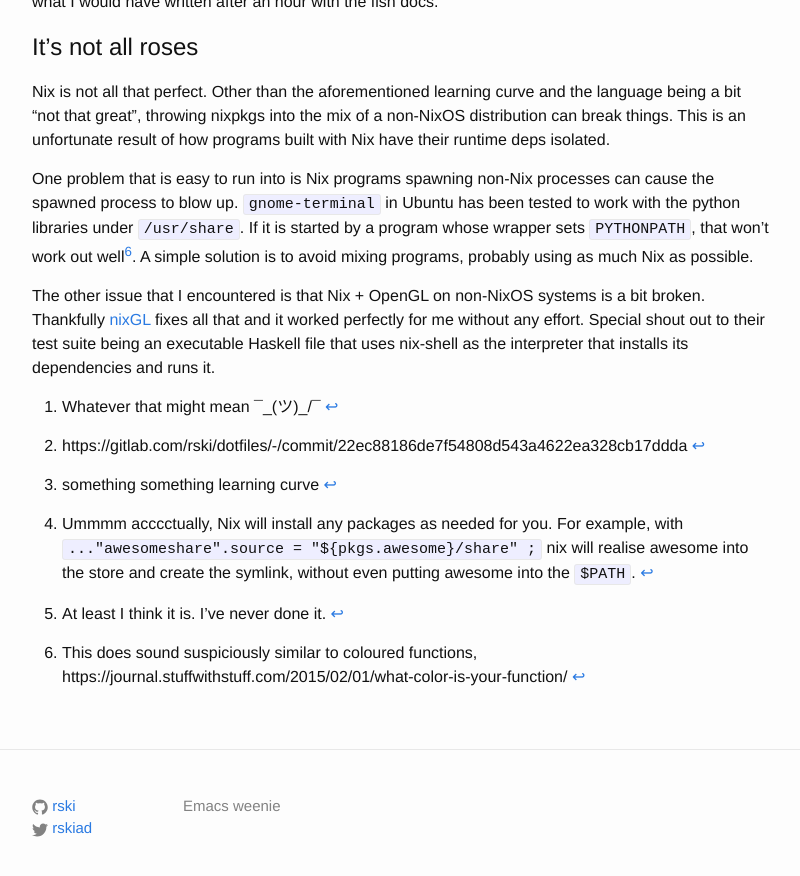
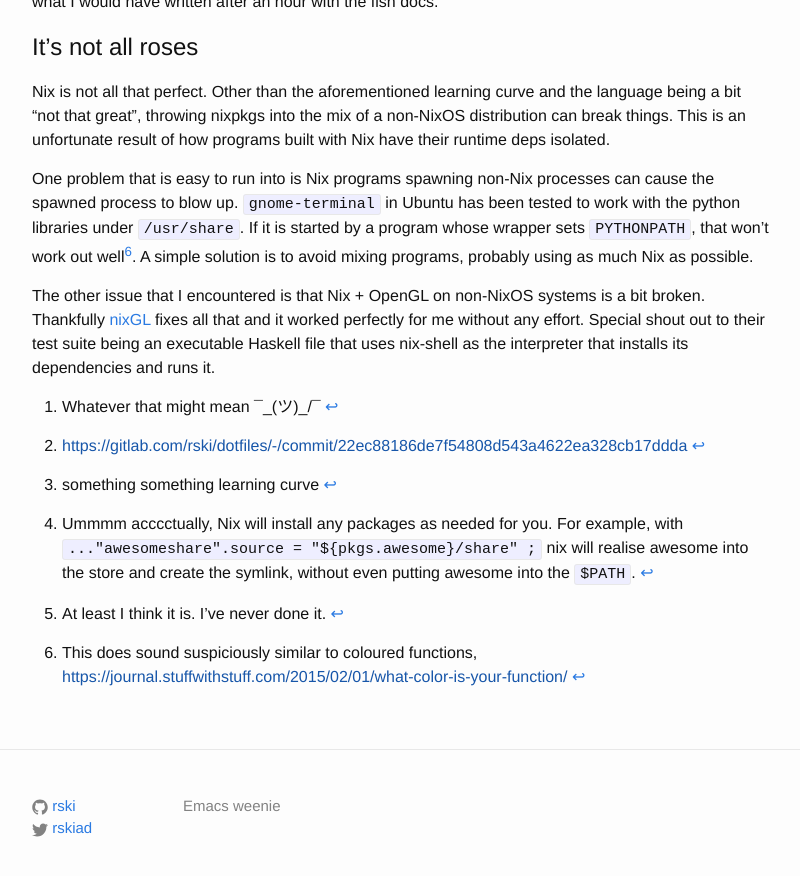
Before and after one commit to rski/rski.github.io, a Jekyll site: the page built from _posts/2021-12-24-nix-swiss-army-knife.md, in a window 1280 px wide and 900 px high, scrolled down 2282 px. Shown: the top 876 px of the window, without its empty margins (238-1038 px from the left). Built offline with Jekyll 4.4.1, drawn with Linux system fonts in a browser that asks for light colours; our own code applies the rules of GitHub Pages for plain Markdown files.

Commit message:
fix links, I hope

```diff
--- a/_posts/2021-12-24-nix-swiss-army-knife.md
+++ b/_posts/2021-12-24-nix-swiss-army-knife.md
@@ -67,7 +67,7 @@
 
 [^1]: Whatever that might mean ¯\_(ツ)_/¯
 
-[^2]: https://gitlab.com/rski/dotfiles/-/commit/22ec88186de7f54808d543a4622ea328cb17ddda
+[^2]: [https://gitlab.com/rski/dotfiles/-/commit/22ec88186de7f54808d543a4622ea328cb17ddda]()
 
 [^3]: something something learning curve
 
@@ -75,4 +75,4 @@
 
 [^5]: At least I think it is. I've never done it.
 
-[^6]: This does sound suspiciously similar to coloured functions, https://journal.stuffwithstuff.com/2015/02/01/what-color-is-your-function/
+[^6]: This does sound suspiciously similar to coloured functions, [https://journal.stuffwithstuff.com/2015/02/01/what-color-is-your-function/]()
```
